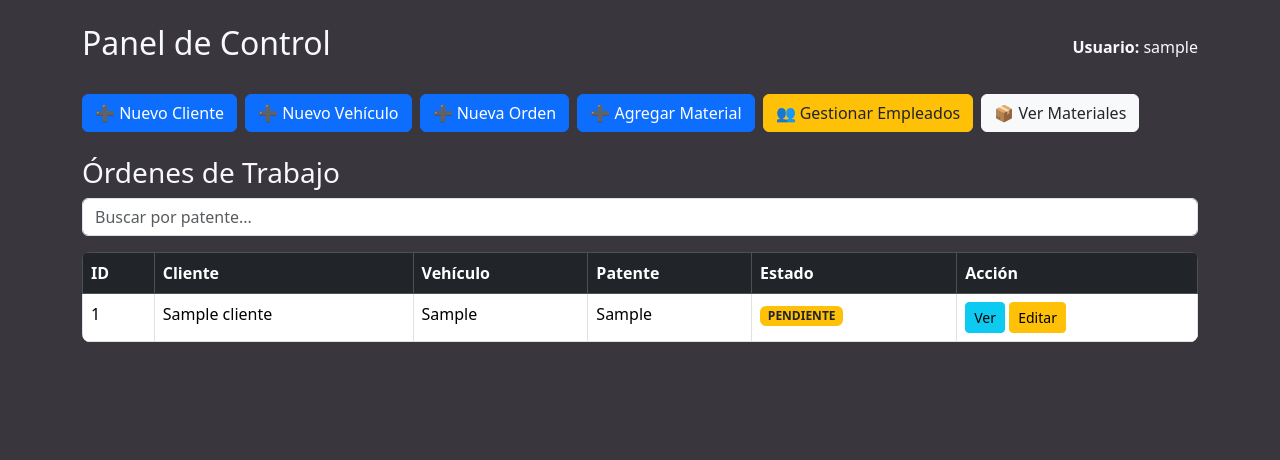
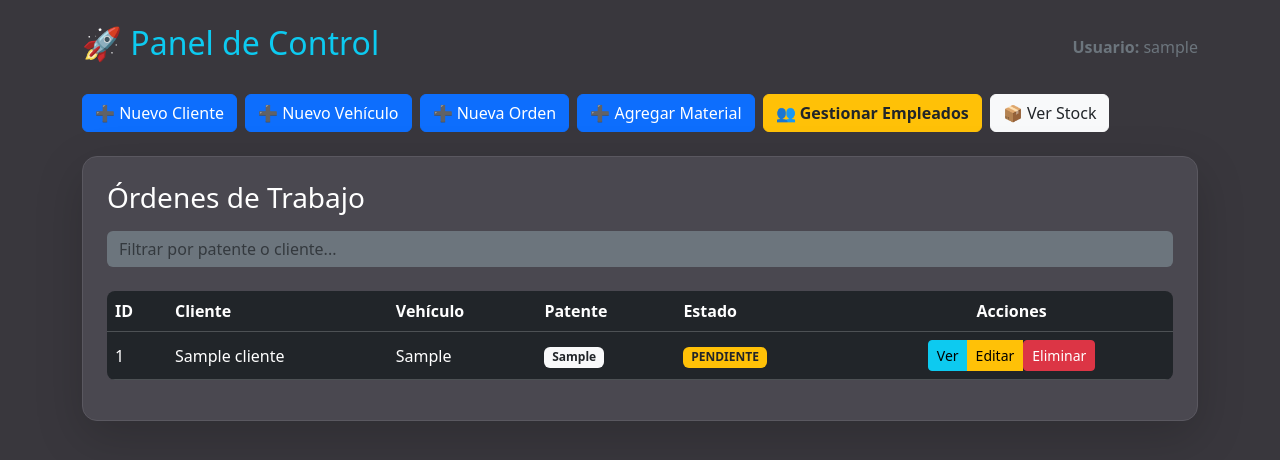
Before and after one commit to Masfos/gestion-cab-systems, a Django app: page / in a window 1280 px wide. Shown: the part 107-567 px from the top of the page. Run offline with Django 5.2, Linux system fonts and the light colour scheme; a user stored in the database is signed in; tables that the repository leaves empty hold one stand-in row (values such as "Sample post").

Commit message:
Ajustes en diseño final de variados menús

```diff
--- a/core/urls.py
+++ b/core/urls.py
@@ -4,20 +4,27 @@ from . import views
 urlpatterns = [
     path('', views.dashboard, name='dashboard'),
 
-    # Órdenes, Clientes, Vehículos y Materiales
-    path('orden/nueva/', views.crear_orden, name='crear_orden'),
-    path('cliente/nuevo/', views.crear_cliente, name='crear_cliente'),
-    path('vehiculo/nuevo/', views.crear_vehiculo, name='crear_vehiculo'),
-    path('material/agregar/', views.agregar_material, name='agregar_material'),
-    path('ordenes/', views.lista_ordenes, name='lista_ordenes'),
-    path('materiales/', views.lista_materiales, name='lista_materiales'),
-    path('orden/<int:orden_id>/', views.ver_orden, name='ver_orden'),
-    path('orden/editar/<int:orden_id>/', views.editar_orden, name='editar_orden'),
-    path('imagen/eliminar/<int:imagen_id>/', views.eliminar_imagen, name='eliminar_imagen'),
-    path('imagen/descargar/<int:imagen_id>/', views.descargar_imagen, name='descargar_imagen'),
-
-    # Gestión de usuarios
+    # Usuarios
     path('usuarios/', views.lista_usuarios, name='lista_usuarios'),
     path('usuarios/registrar/', views.registrar_usuario, name='registrar_usuario'),
     path('usuarios/eliminar/<int:user_id>/', views.eliminar_usuario, name='eliminar_usuario'),
+
+    # Órdenes
+    path('orden/crear/', views.crear_orden, name='crear_orden'),
+    path('orden/ver/<int:orden_id>/', views.ver_orden, name='ver_orden'),
+    path('orden/editar/<int:orden_id>/', views.editar_orden, name='editar_orden'),
+    path('orden/eliminar/<int:orden_id>/', views.eliminar_orden, name='eliminar_orden'), # <--- NUEVA
+
+    # Clientes y Vehículos
+    path('cliente/crear/', views.crear_cliente, name='crear_cliente'),
+    path('cliente/eliminar/<int:cliente_id>/', views.eliminar_cliente, name='eliminar_cliente'), # <--- NUEVA
+    path('vehiculo/crear/', views.crear_vehiculo, name='crear_vehiculo'),
+    path('vehiculo/eliminar/<int:vehiculo_id>/', views.eliminar_vehiculo, name='eliminar_vehiculo'), # <--- NUEVA
+
+    # Inventario
+    path('materiales/', views.lista_materiales, name='lista_materiales'),
+    path('materiales/agregar/', views.agregar_material, name='agregar_material'),
+
+    # Imágenes
+    path('imagen/descargar/<int:imagen_id>/', views.descargar_imagen, name='descargar_imagen'),
 ]
--- a/core/views.py
+++ b/core/views.py
@@ -3,86 +3,79 @@ from django.contrib.auth.decorators import login_required, user_passes_test
 from django.contrib.auth.models import User, Group
 from .models import OrdenTrabajo, Cliente, Vehiculo, Material, ImagenOrden
 from .forms import OrdenTrabajoForm, ClienteForm, VehiculoForm, MaterialForm
-from django.http import FileResponse
+from django.http import FileResponse, HttpResponseForbidden
 from django.core.exceptions import PermissionDenied
-
 
 def es_admin(user):
     return user.is_superuser or user.groups.filter(name="Administrador/a").exists()
-
-
-def es_jefe(user):
-    # Solo Administrador/a o superadmin gestionan empleados
-    return es_admin(user)
-
-
 @login_required
 def dashboard(request):
     ordenes = OrdenTrabajo.objects.all().order_by("-id")
     user = request.user
-
-    es_admin_flag = es_admin(user)
-    es_tecnico = user.groups.filter(name="Técnico/a").exists()
-    es_mixto = user.groups.filter(name="Usuario Mixto").exists()
-
     context = {
         "ordenes": ordenes,
-        "es_admin": es_admin_flag,
-        "es_tecnico": es_tecnico,
-        "es_mixto": es_mixto,
+        "es_admin": es_admin(user),
+        "es_tecnico": user.groups.filter(name="Técnico/a").exists(),
+        "es_mixto": user.groups.filter(name="Usuario Mixto").exists(),
     }
     return render(request, "dashboard.html", context)
 
-
 @login_required
-@user_passes_test(es_jefe)
+@user_passes_test(es_admin)
 def lista_usuarios(request):
     usuarios = User.objects.all()
     return render(request, "lista_usuarios.html", {"usuarios": usuarios})
 
-
 @login_required
-@user_passes_test(es_jefe)
+@user_passes_test(es_admin)
 def registrar_usuario(request):
     grupos = Group.objects.all()
     error = None
-
     if request.method == "POST":
         username = request.POST.get("username")
         password = request.POST.get("password")
         grupo_id = request.POST.get("grupo")
-
         if not grupo_id:
-            error = "Debes seleccionar un rol para el empleado."
+            error = "Debes seleccionar un rol."
         else:
             nuevo_user = User.objects.create_user(username=username, password=password)
             grupo = Group.objects.get(id=grupo_id)
             nuevo_user.groups.add(grupo)
             return redirect("lista_usuarios")
-
     return render(request, "registrar_usuario.html", {"grupos": grupos, "error": error})
 
-
 @login_required
-@user_passes_test(es_jefe)
+@user_passes_test(es_admin)
 def eliminar_usuario(request, user_id):
     usuario = get_object_or_404(User, id=user_id)
-
-    # No permitir eliminarse a sí mismo
-    if usuario == request.user:
-        raise PermissionDenied("No puedes eliminar tu propia cuenta.")
-
-    # Blindaje de superadmin
-    if usuario.is_superuser:
-        raise PermissionDenied("No se puede eliminar un superusuario.")
-
-    # Solo administrador o superadmin pueden eliminar usuarios
-    if not es_admin(request.user):
-        raise PermissionDenied("No tienes permisos para eliminar usuarios.")
-
+    if usuario == request.user or usuario.is_superuser:
+        raise PermissionDenied("No puedes eliminar este usuario.")
     usuario.delete()
     return redirect("lista_usuarios")
 
+@login_required
+def eliminar_orden(request, orden_id):
+    if request.method == "POST" and es_admin(request.user):
+        orden = get_object_or_404(OrdenTrabajo, id=orden_id)
+        orden.delete()
+        return redirect("dashboard")
+    return HttpResponseForbidden()
+
+@login_required
+def eliminar_cliente(request, cliente_id):
+    if request.method == "POST" and es_admin(request.user):
+        cliente = get_object_or_404(Cliente, id=cliente_id)
+        cliente.delete()
+        return redirect("dashboard")
+    return HttpResponseForbidden()
+
+@login_required
+def eliminar_vehiculo(request, vehiculo_id):
+    if request.method == "POST" and es_admin(request.user):
+        vehiculo = get_object_or_404(Vehiculo, id=vehiculo_id)
+        vehiculo.delete()
+        return redirect("dashboard")
+    return HttpResponseForbidden()
 
 @login_required
 def crear_orden(request):
@@ -95,19 +88,16 @@ def crear_orden(request):
         form = OrdenTrabajoForm()
     return render(request, "formulario.html", {"form": form, "titulo": "Nueva Orden"})
 
-
 @login_required
 def ver_orden(request, orden_id):
     orden = get_object_or_404(OrdenTrabajo, id=orden_id)
-    return render(request, "ver_orden.html", {"orden": orden})
-
+    return render(request, "ver_orden.html", {"orden": orden, "es_admin": es_admin(request.user)})
 
 @login_required
 def editar_orden(request, orden_id):
     orden = get_object_or_404(OrdenTrabajo, id=orden_id)
-
     if request.method == "POST":
-        form = OrdenTrabajoForm(request.POST, instance=orden)
+        form = OrdenTrabajoForm(request.POST, request.FILES, instance=orden)
         if form.is_valid():
             form.save()
             for archivo in request.FILES.getlist("imagenes"):
@@ -115,15 +105,7 @@ def editar_orden(request, orden_id):
             return redirect("ver_orden", orden_id=orden.id)
     else:
         form = OrdenTrabajoForm(instance=orden)
-
     return render(request, "editar_orden.html", {"form": form, "orden": orden})
-
-
-@login_required
-def lista_ordenes(request):
-    ordenes = OrdenTrabajo.objects.all().order_by("-id")
-    return render(request, "lista_ordenes.html", {"ordenes": ordenes})
-
 
 @login_required
 def crear_cliente(request):
@@ -136,7 +118,6 @@ def crear_cliente(request):
         form = ClienteForm()
     return render(request, "formulario.html", {"form": form, "titulo": "Nuevo Cliente"})
 
-
 @login_required
 def crear_vehiculo(request):
     if request.method == "POST":
@@ -146,10 +127,14 @@ def crear_vehiculo(request):
             return redirect("dashboard")
     else:
         form = VehiculoForm()
-    return render(request, "vehiculo_form.html", {
-        "form": form,
-        "titulo": "Nuevo Vehículo"})
+    return render(request, "vehiculo_form.html", {"form": form, "titulo": "Nuevo Vehículo"})
 
+@login_required
+def lista_materiales(request):
+    query = request.GET.get("q")
+    materiales = Material.objects.all()
+    if query: materiales = materiales.filter(nombre__icontains=query)
+    return render(request, "lista_materiales.html", {"materiales": materiales})
 
 @login_required
 def agregar_material(request):
@@ -162,24 +147,6 @@ def agregar_material(request):
         form = MaterialForm()
     return render(request, "formulario.html", {"form": form, "titulo": "Agregar Material"})
 
-
-@login_required
-def lista_materiales(request):
-    query = request.GET.get("q")
-    materiales = Material.objects.all()
-    if query:
-        materiales = materiales.filter(nombre__icontains=query)
-    return render(request, "lista_materiales.html", {"materiales": materiales})
-
-
-@login_required
-def eliminar_imagen(request, imagen_id):
-    imagen = get_object_or_404(ImagenOrden, id=imagen_id)
-    orden_id = imagen.orden.id
-    imagen.delete()
-    return redirect("editar_orden", orden_id=orden_id)
-
-
 @login_required
 def descargar_imagen(request, imagen_id):
     imagen = get_object_or_404(ImagenOrden, id=imagen_id)
--- a/templates/dashboard.html
+++ b/templates/dashboard.html
@@ -1,8 +1,8 @@
 {% extends "base.html" %}
 {% block content %}
 <div class="d-flex justify-content-between align-items-center mb-4">
-    <h2>Panel de Control</h2>
-    <p class="mb-0"><strong>Usuario:</strong> {{ user.username }}</p>
+    <h2 class="text-info">🚀 Panel de Control</h2>
+    <p class="mb-0 text-secondary"><strong>Usuario:</strong> {{ user.username }}</p>
 </div>
 
 <div class="d-flex gap-2 flex-wrap mb-4">
@@ -11,19 +11,28 @@
         <a href="{% url 'crear_vehiculo' %}" class="btn btn-primary">➕ Nuevo Vehículo</a>
         <a href="{% url 'crear_orden' %}" class="btn btn-primary">➕ Nueva Orden</a>
         <a href="{% url 'agregar_material' %}" class="btn btn-primary">➕ Agregar Material</a>
-        <a href="{% url 'lista_usuarios' %}" class="btn btn-warning text-dark">👥 Gestionar Empleados</a>
+        {% if es_admin %}
+        <a href="{% url 'lista_usuarios' %}" class="btn btn-warning text-dark fw-bold">👥 Gestionar Empleados</a>
         {% endif %}
-    <a href="{% url 'lista_materiales' %}" class="btn btn-light text-dark">📦 Ver Materiales</a>
+    {% endif %}
+    <a href="{% url 'lista_materiales' %}" class="btn btn-light text-dark">📦 Ver Stock</a>
 </div>
 
-<h3>Órdenes de Trabajo</h3>
-<input type="text" id="buscadorOrdenes" placeholder="Buscar por patente..." class="form-control mb-3">
+<div class="card shadow-lg" style="background-color: #4a4850; border: 1px solid #5a5860; border-radius: 15px; color: white;">
+    <div class="card-body p-4">
+        <h3 class="mb-3">Órdenes de Trabajo</h3>
+        <input type="text" id="buscadorOrdenes" placeholder="Filtrar por patente o cliente..." class="form-control mb-4 bg-secondary text-white border-0">
 
         <div class="table-responsive">
-    <table class="table table-bordered" id="tablaOrdenes">
+            <table class="table table-hover table-dark align-middle" id="tablaOrdenes">
                 <thead>
-            <tr class="table-dark">
-                <th>ID</th><th>Cliente</th><th>Vehículo</th><th>Patente</th><th>Estado</th><th>Acción</th>
+                    <tr class="text-info">
+                        <th>ID</th>
+                        <th>Cliente</th>
+                        <th>Vehículo</th>
+                        <th>Patente</th>
+                        <th>Estado</th>
+                        <th class="text-center">Acciones</th>
                     </tr>
                 </thead>
                 <tbody>
@@ -32,26 +41,30 @@
                         <td>{{ orden.id }}</td>
                         <td>{{ orden.cliente.nombre }}</td>
                         <td>{{ orden.vehiculo.modelo }}</td>
-                <td>{{ orden.vehiculo.patente }}</td>
+                        <td><span class="badge bg-light text-dark">{{ orden.vehiculo.patente }}</span></td>
                         <td>
-                    <span class="badge
-                        {% if orden.estado == 'pendiente' %}bg-warning text-dark
-                        {% elif orden.estado == 'en proceso' or orden.estado == 'en_proceso' %}bg-info
-                        {% elif orden.estado == 'finalizado' %}bg-success
-                        {% elif orden.estado == 'entregado' %}bg-dark text-white border border-secondary
-                        {% elif orden.estado == 'cancelado' %}bg-danger
-                        {% else %}bg-secondary{% endif %}">
+                            <span class="badge {% if orden.estado == 'pendiente' %}bg-warning text-dark{% elif orden.estado == 'finalizado' %}bg-success{% else %}bg-info{% endif %}">
                                 {{ orden.estado|upper }}
                             </span>
                         </td>
-                <td>
+                        <td class="text-center">
+                            <div class="btn-group">
                                 <a href="{% url 'ver_orden' orden.id %}" class="btn btn-info btn-sm">Ver</a>
                                 <a href="{% url 'editar_orden' orden.id %}" class="btn btn-warning btn-sm">Editar</a>
+                                {% if es_admin %}
+                                <form action="{% url 'eliminar_orden' orden.id %}" method="POST" style="display:inline;" onsubmit="return confirm('⚠️ ¿CONFIRMAS ELIMINAR ESTA ORDEN? Esta acción es irreversible.');">
+                                    {% csrf_token %}
+                                    <button type="submit" class="btn btn-danger btn-sm">Eliminar</button>
+                                </form>
+                                {% endif %}
+                            </div>
                         </td>
                     </tr>
                     {% endfor %}
                 </tbody>
             </table>
+        </div>
+    </div>
 </div>
 
 <script>
--- a/templates/lista_materiales.html
+++ b/templates/lista_materiales.html
@@ -3,7 +3,7 @@
 <div class="card shadow-lg" style="background-color: #4a4850; border: 1px solid #5a5860; border-radius: 15px; color: white;">
     <div class="card-body p-4">
         <div class="d-flex justify-content-between align-items-center mb-4">
-            <h2 class="fw-bold m-0 text-info">📦 Inventario de Bodega</h2>
+            <h2 class="fw-bold m-0 text-info">Inventario de Bodega</h2>
             <a href="{% url 'dashboard' %}" class="btn btn-outline-light btn-sm">← Volver al Panel</a>
         </div>
 
```
Lines whose indentation alone changed are shown as unchanged.
